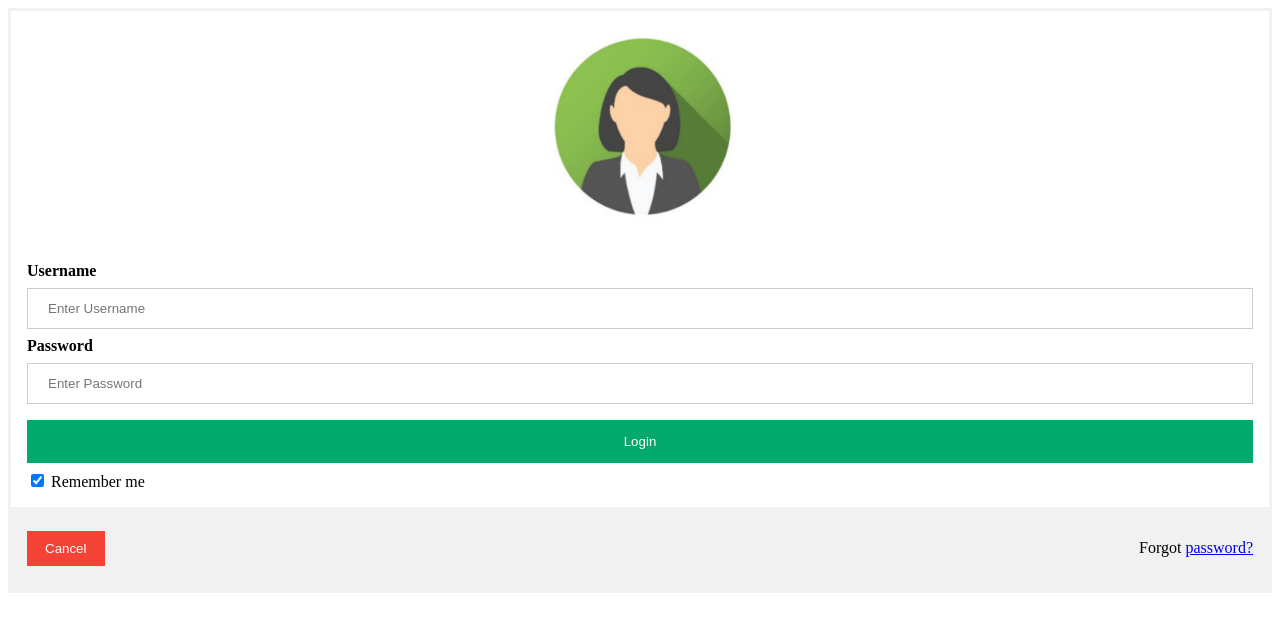
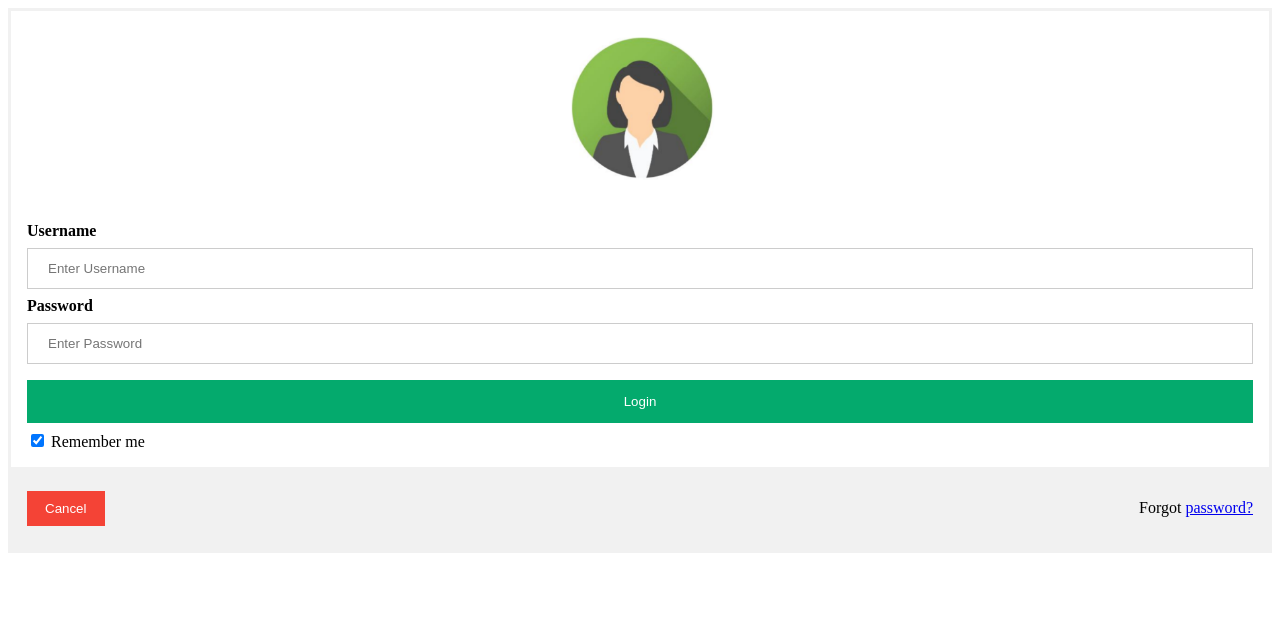
Before and after one commit to Aravind7755/Task5, a plain HTML site: page task6css.html in a window 1280 px wide. Drawn offline with Linux system fonts and the light colour scheme.

Commit message:
Update task6.css

```diff
--- a/task6.css
+++ b/task6.css
@@ -42,8 +42,8 @@ form {
 
 
   .avatar {
-    width: 15%;
-    border-radius: 20%;
+    width: 150px;
+    border-radius: 200px;
   }
 
 
```
